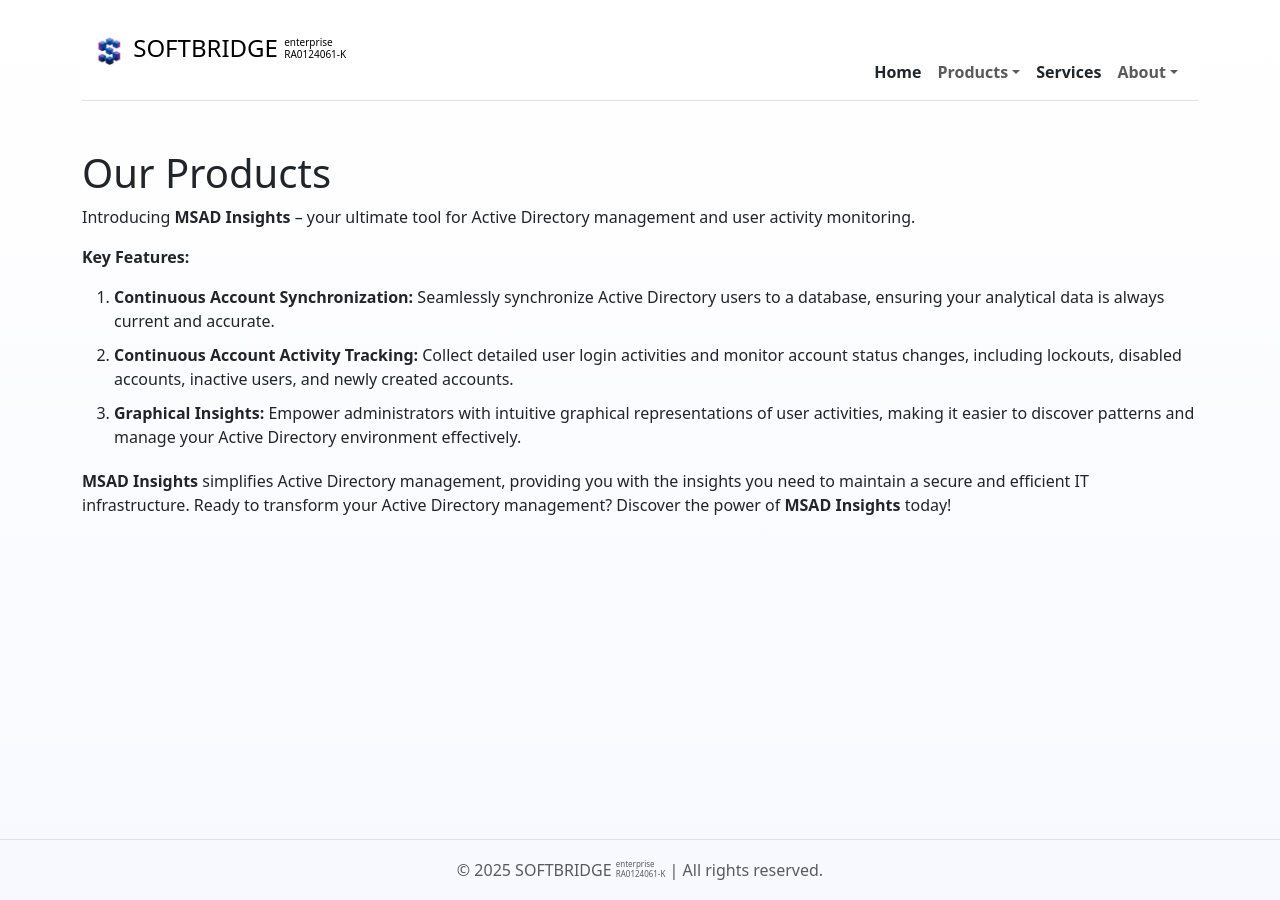
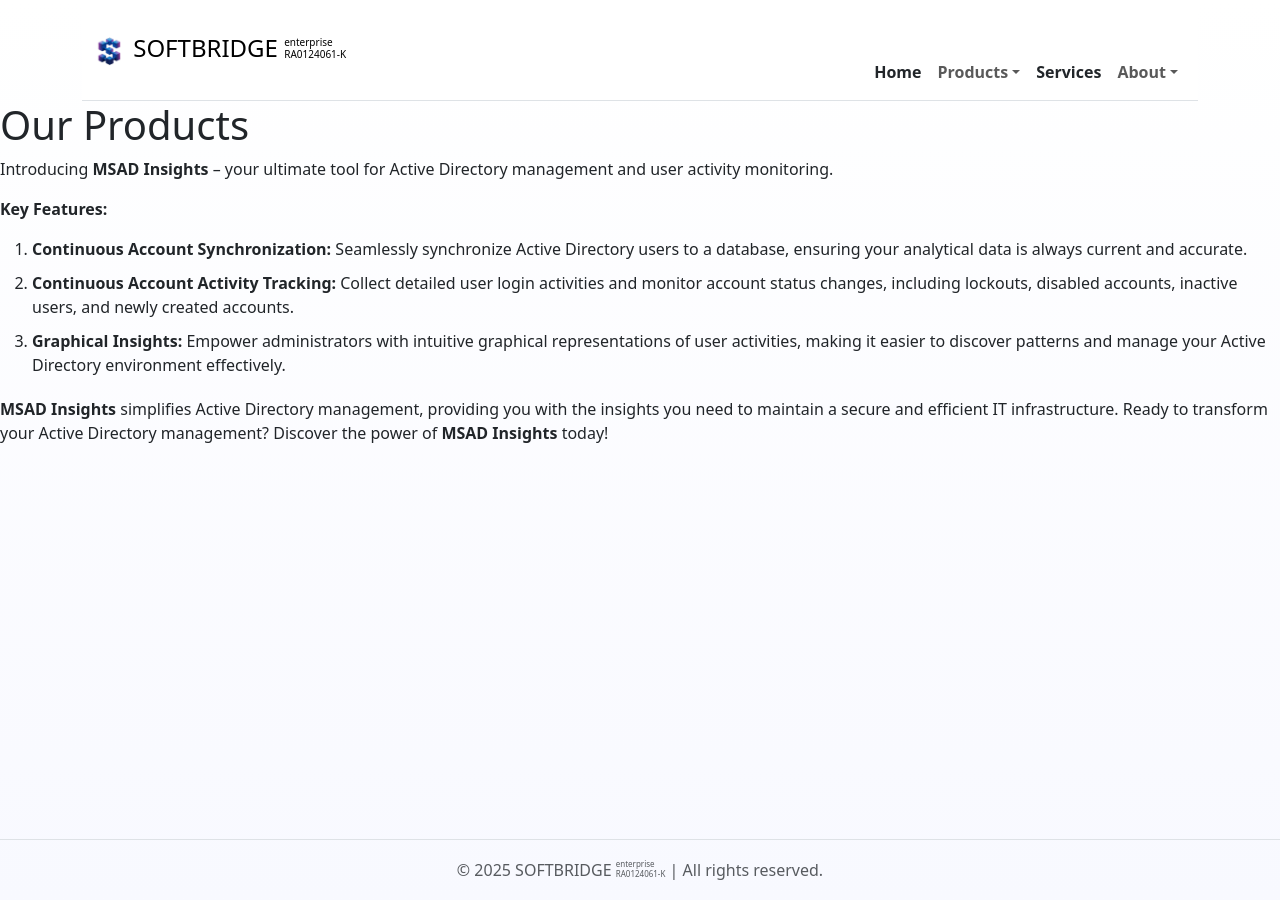
Before and after one commit to mfauziii/softbridge.github.io, a Jekyll site: the page built from products.md, in a window 1280 px wide. Built offline with Jekyll 4.4.1, drawn with Linux system fonts in a browser that asks for light colours; nearby versions of some CDN libraries.

Commit message:
Update products.html

```diff
--- a/_layouts/products.html
+++ b/_layouts/products.html
@@ -1,6 +1,6 @@
 {% include head.html %}
 {% include header.html %}
-<main class="container mt-5">
+<main>
   {{ content }}
   <!-- Floating Button
   <a href="mailto:enquiry@softbridge.com.my?subject=Interested%20in%20Purchasing%20MSAD%20Insights&body=Hello,%0D%0A%0D%0AI%20am%20interested%20in%20purchasing%20or%20getting%20a%20demo%20of%20your%20MSAD%20Insights%20software.%20Please%20provide%20me%20with%20additional%20information%20and%20pricing.%0D%0A%0D%0AThank%20you!" class="btn btn-primary floating-btn">
```
